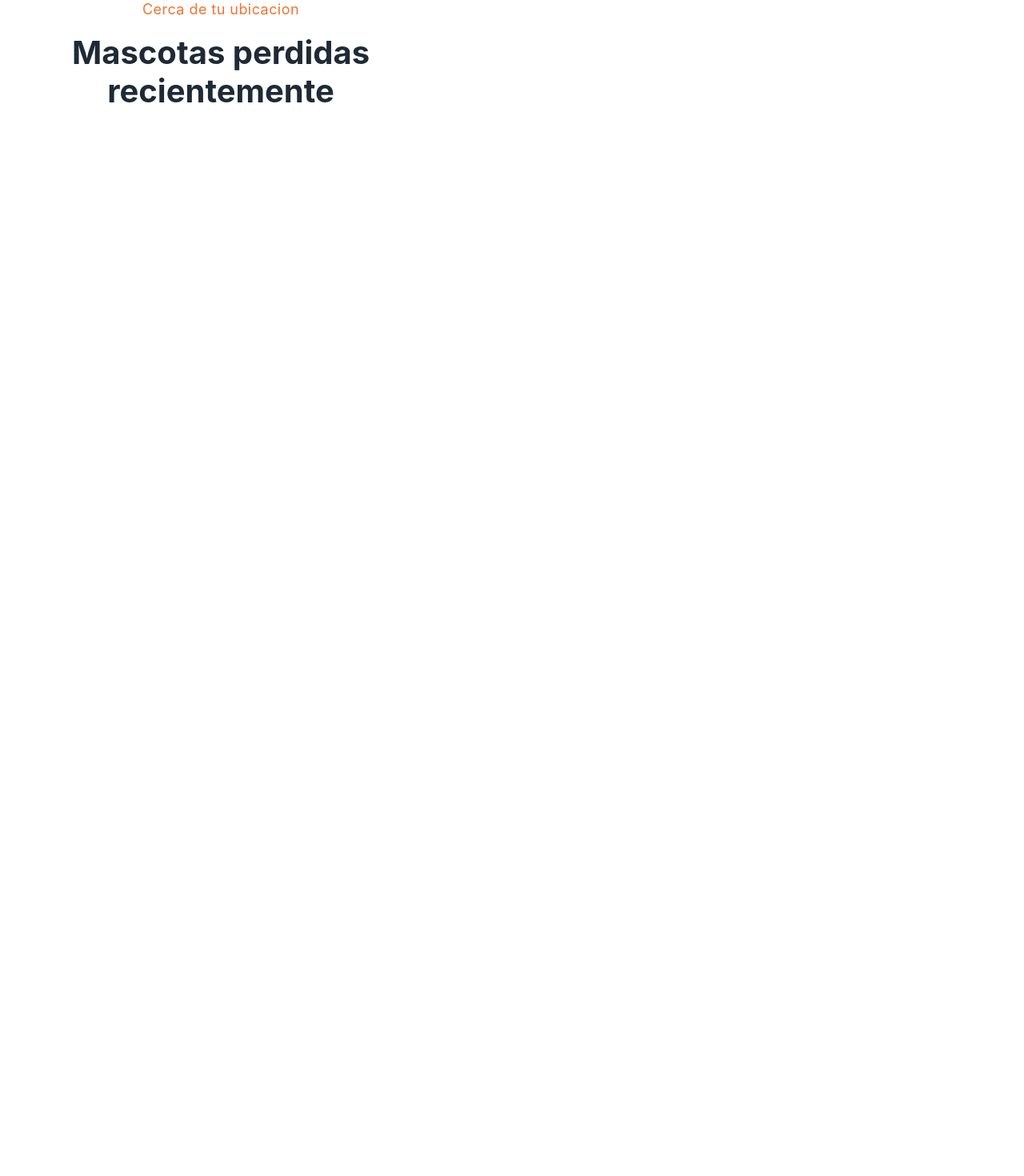
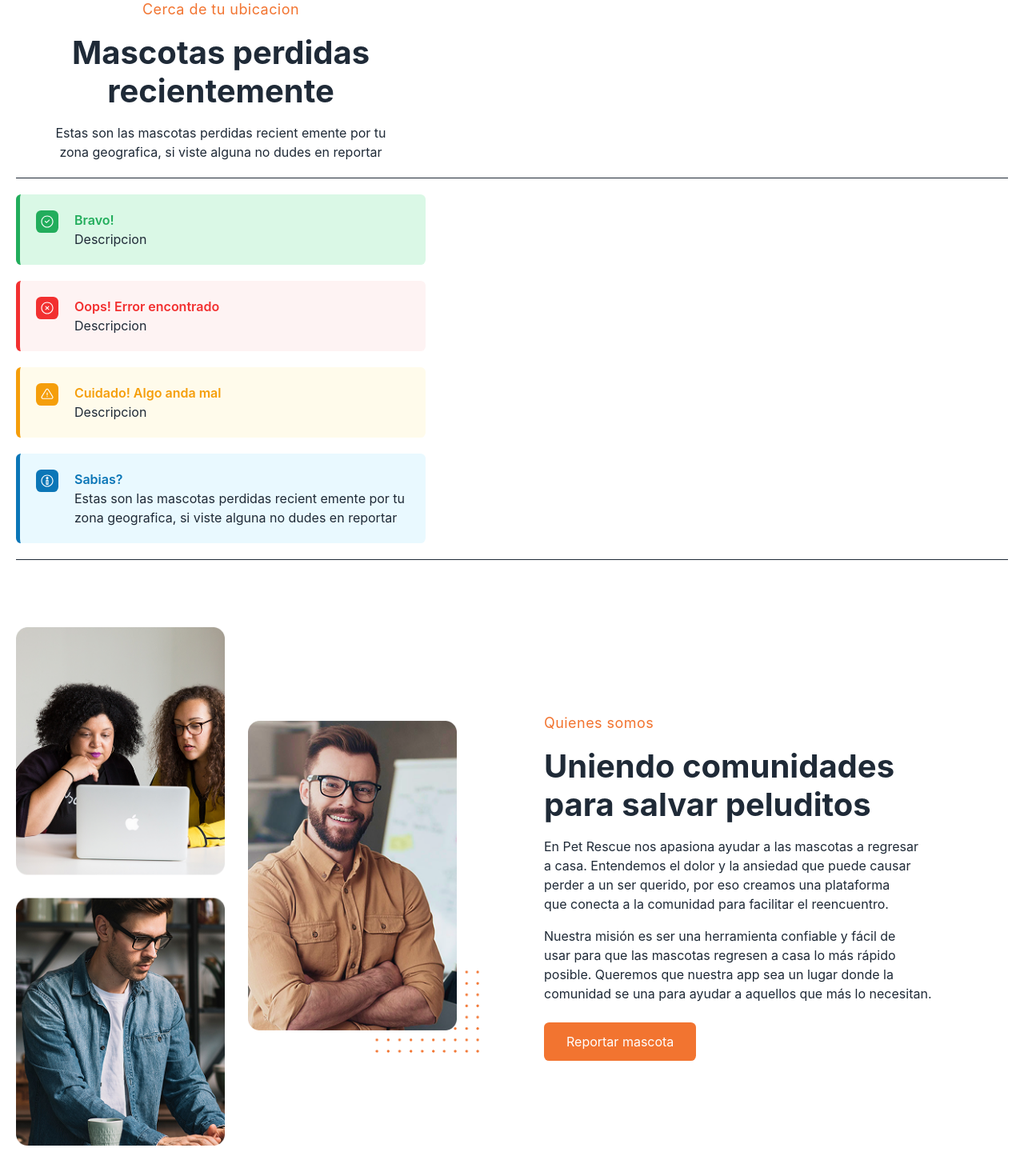
Before and after one commit to lucasfrezzini/apx-n3-09-petfinder-frontend, a React (Vite) app: page / in a window 1280 px wide. Shown: the part 1542-3012 px from the top of the page at 80% size. Before the commit the page ends 1716 px from the top, so only its background shows below. Built offline with nearby package versions, Linux system fonts and the light colour scheme.

Commit message:
Add assets in the app

```diff
--- a/src/App.tsx
+++ b/src/App.tsx
@@ -6,6 +6,8 @@ import Badge from "./ui/Badge";
 import Avatar from "./ui/Avatar";
 import AvatarImage from "./assets/pet5.jpg";
 import SectionHeader from "./components/SectionHeader";
+import Alarm from "./ui/Alarm";
+import SectionTeam from "./components/SectionTeam";
 
 function App() {
   return (
@@ -67,10 +69,55 @@ function App() {
         <SectionHeader
           subtitle="Cerca de tu ubicacion"
           title="Mascotas perdidas recientemente"
-          description="Estas son las mascotas perdidas recient
-          emente por tu zona geografica, si viste alguna no dudes en reportar
-          "
+        >
+          <p>
+            Estas son las mascotas perdidas recient emente por tu zona
+            geografica, si viste alguna no dudes en reportar
+          </p>
+        </SectionHeader>
+      </div>
+      <hr className="my-5" />
+      <div className="space-y-5">
+        <Alarm title="Bravo!" description="Descripcion" />
+        <Alarm
+          type="alert"
+          title="Oops! Error encontrado"
+          description="Descripcion"
         />
+        <Alarm
+          type="warning"
+          title="Cuidado! Algo anda mal"
+          description="Descripcion"
+        />
+        <Alarm
+          type="info"
+          title="Sabias?"
+          description="Estas son las mascotas perdidas recient emente por tu zona geografica, si viste alguna no dudes en reportar"
+        />
+      </div>
+      <hr className="my-5" />
+      <div className="space-y-5">
+        <SectionTeam>
+          <SectionHeader
+            subtitle="Quienes somos"
+            textAlign="text-left"
+            title="Uniendo comunidades para salvar peluditos"
+          >
+            <p className="mb-4">
+              En Pet Rescue nos apasiona ayudar a las mascotas a regresar a
+              casa. Entendemos el dolor y la ansiedad que puede causar perder a
+              un ser querido, por eso creamos una plataforma que conecta a la
+              comunidad para facilitar el reencuentro.
+            </p>
+            <p className="mb-6">
+              Nuestra misión es ser una herramienta confiable y fácil de usar
+              para que las mascotas regresen a casa lo más rápido posible.
+              Queremos que nuestra app sea un lugar donde la comunidad se una
+              para ayudar a aquellos que más lo necesitan.
+            </p>
+            <Button>Reportar mascota</Button>
+          </SectionHeader>
+        </SectionTeam>
       </div>
     </>
   );
```
Also changed, not shown: src/assets/heroMap.png (added), src/assets/petRescueLogo.png (added).
